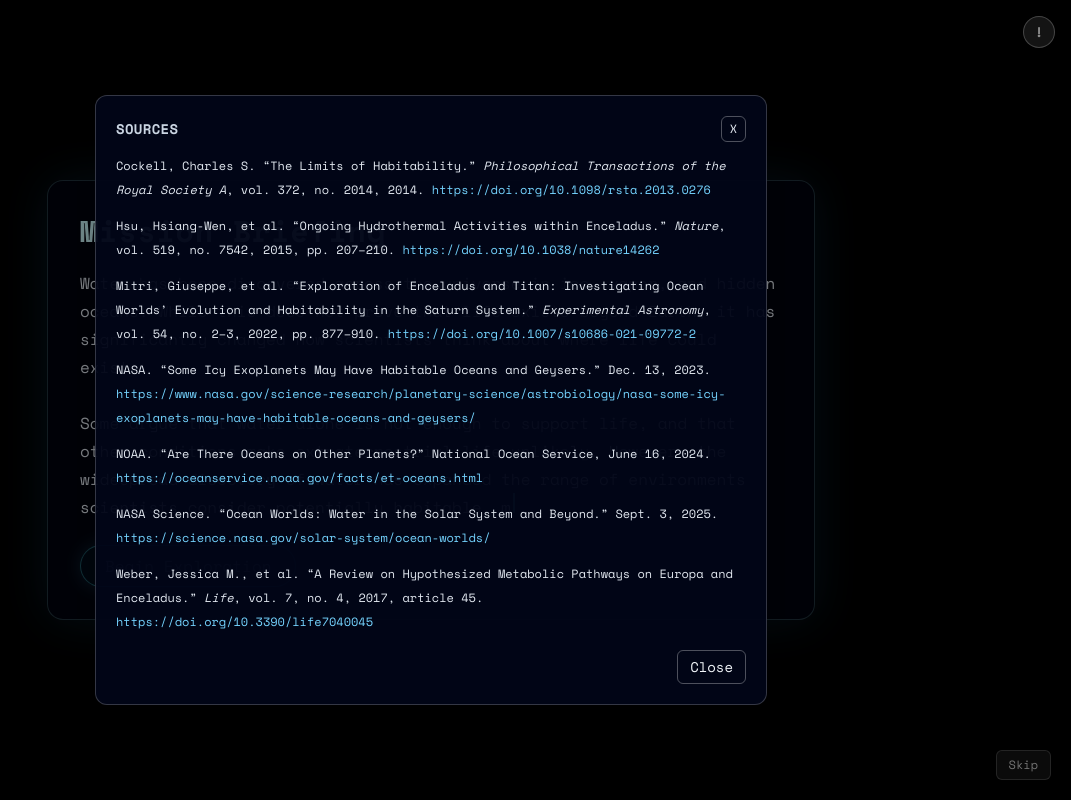
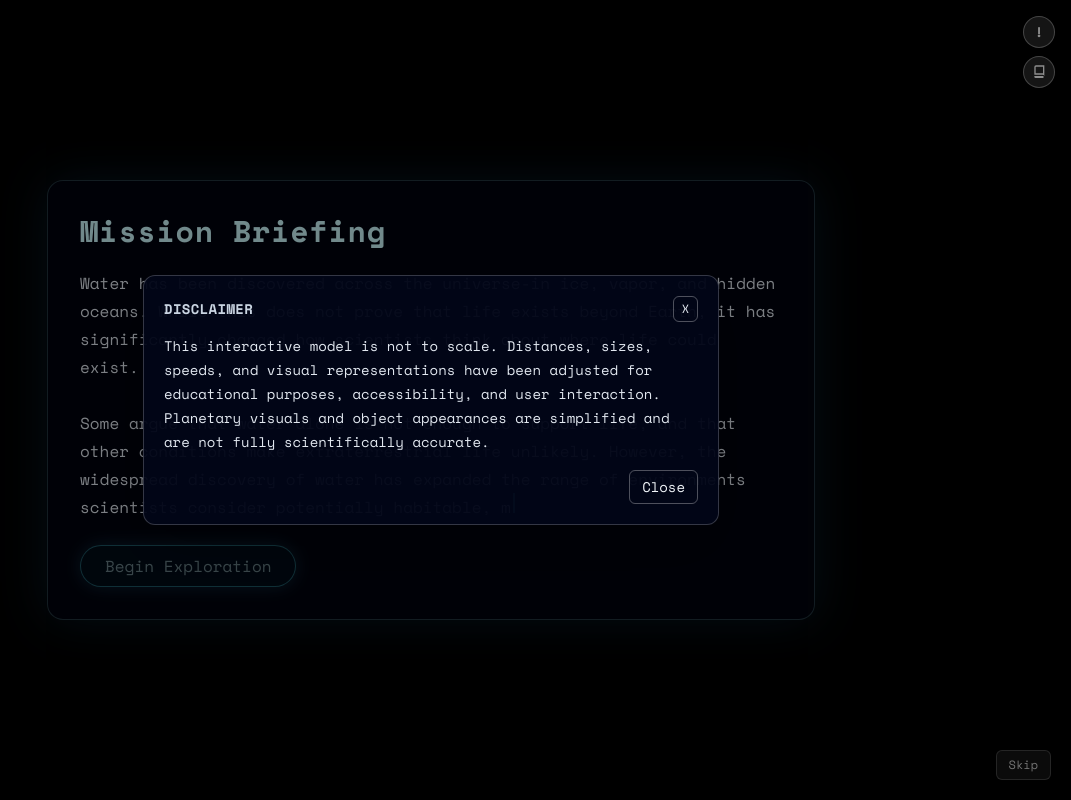
Before and after one commit to marcushueser12/PlanetWebsite, a Next.js app: page / in a window 1280 px wide. Both pictures are taken after a click on the button "Open disclaimer". Shown: the whole page, without its empty margins (209-1280 px from the left). Built offline with nearby package versions, Linux system fonts and the light colour scheme.

Commit message:
Split top-right controls into separate disclaimer and sources icons.
Add independent popups with dedicated close/outside-click behavior and keep sources in a scrollable modal under the new book icon.

Made-with: Cursor

```diff
--- a/components/space/SpaceScene.tsx
+++ b/components/space/SpaceScene.tsx
@@ -544,6 +544,7 @@ export function SpaceScene() {
   const canvasRef = useRef<HTMLCanvasElement>(null);
   const [started, setStarted] = useState(false);
   const [showDisclaimer, setShowDisclaimer] = useState(false);
+  const [showSources, setShowSources] = useState(false);
   const [distanceLabel, setDistanceLabel] = useState("0.00 AU");
   const [shipPosition, setShipPosition] = useState<Vec2>({ x: 0, y: -800 });
   const [planetPositions, setPlanetPositions] = useState<Record<string, Vec2>>({});
@@ -1239,14 +1240,32 @@ export function SpaceScene() {
   return (
     <div className="relative h-screen w-screen overflow-hidden bg-black text-white">
       {!started && <IntroOverlay onBegin={() => setStarted(true)} />}
-      <button
-        type="button"
-        aria-label="Open model disclaimer"
-        onClick={() => setShowDisclaimer(true)}
-        className="absolute right-4 top-4 z-40 flex h-8 w-8 items-center justify-center rounded-full border border-white/40 bg-white/15 text-sm font-bold text-white transition hover:bg-white/25"
-      >
-        !
-      </button>
+      <div className="absolute right-4 top-4 z-40 flex flex-col items-center gap-2">
+        <button
+          type="button"
+          aria-label="Open disclaimer"
+          onClick={() => {
+            setShowSources(false);
+            setShowDisclaimer(true);
+          }}
+          className="flex h-8 w-8 items-center justify-center rounded-full border border-white/40 bg-white/15 text-sm font-bold text-white transition hover:bg-white/25"
+        >
+          !
+        </button>
+        <button
+          type="button"
+          aria-label="Open sources"
+          onClick={() => {
+            setShowDisclaimer(false);
+            setShowSources(true);
+          }}
+          className="flex h-8 w-8 items-center justify-center rounded-full border border-white/40 bg-white/15 text-white transition hover:bg-white/25"
+        >
+          <svg viewBox="0 0 24 24" aria-hidden="true" className="h-4 w-4 fill-current">
+            <path d="M5 4.5A2.5 2.5 0 0 1 7.5 2H20v16.5A2.5 2.5 0 0 0 17.5 16H5V4.5Zm2.5-.5A.5.5 0 0 0 7 4.5V14h10.5c.18 0 .34.01.5.04V4H7.5ZM5 18h12.5c.83 0 1.5.67 1.5 1.5S18.33 21 17.5 21H7a2 2 0 0 1-2-2v-1Z" />
+          </svg>
+        </button>
+      </div>
       {started && (
         <>
           <HUD
@@ -1273,6 +1292,46 @@ export function SpaceScene() {
           role="presentation"
         >
           <div
+            className="w-full max-w-xl rounded-xl border border-white/20 bg-slate-950/95 p-5 text-slate-100 shadow-2xl"
+            onClick={(event) => event.stopPropagation()}
+            role="dialog"
+            aria-modal="true"
+            aria-label="Disclaimer"
+          >
+            <div className="mb-3 flex items-center justify-between">
+              <p className="text-sm font-semibold uppercase tracking-wide text-slate-300">Disclaimer</p>
+              <button
+                type="button"
+                onClick={() => setShowDisclaimer(false)}
+                className="rounded-md border border-white/30 px-2 py-1 text-xs text-slate-200 transition hover:bg-white/10"
+              >
+                X
+              </button>
+            </div>
+            <p className="text-sm leading-6 text-slate-200">
+              This interactive model is not to scale. Distances, sizes, speeds, and visual representations have been
+              adjusted for educational purposes, accessibility, and user interaction. Planetary visuals and object
+              appearances are simplified and are not fully scientifically accurate.
+            </p>
+            <div className="mt-4 flex justify-end">
+              <button
+                type="button"
+                onClick={() => setShowDisclaimer(false)}
+                className="rounded-md border border-white/30 px-3 py-1.5 text-sm text-slate-100 transition hover:bg-white/10"
+              >
+                Close
+              </button>
+            </div>
+          </div>
+        </div>
+      )}
+      {showSources && (
+        <div
+          className="absolute inset-0 z-50 flex items-center justify-center bg-black/45 px-4"
+          onClick={() => setShowSources(false)}
+          role="presentation"
+        >
+          <div
             className="w-full max-w-2xl rounded-xl border border-white/20 bg-slate-950/95 p-5 text-slate-100 shadow-2xl"
             onClick={(event) => event.stopPropagation()}
             role="dialog"
@@ -1283,7 +1342,7 @@ export function SpaceScene() {
               <p className="text-sm font-semibold uppercase tracking-wide text-slate-300">Sources</p>
               <button
                 type="button"
-                onClick={() => setShowDisclaimer(false)}
+                onClick={() => setShowSources(false)}
                 className="rounded-md border border-white/30 px-2 py-1 text-xs text-slate-200 transition hover:bg-white/10"
               >
                 X
@@ -1389,7 +1448,7 @@ export function SpaceScene() {
             <div className="mt-4 flex justify-end">
               <button
                 type="button"
-                onClick={() => setShowDisclaimer(false)}
+                onClick={() => setShowSources(false)}
                 className="rounded-md border border-white/30 px-3 py-1.5 text-sm text-slate-100 transition hover:bg-white/10"
               >
                 Close
```
